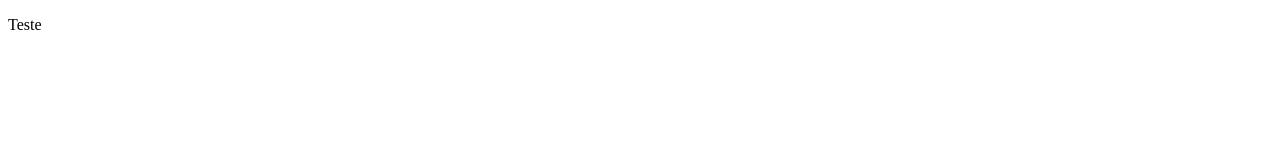
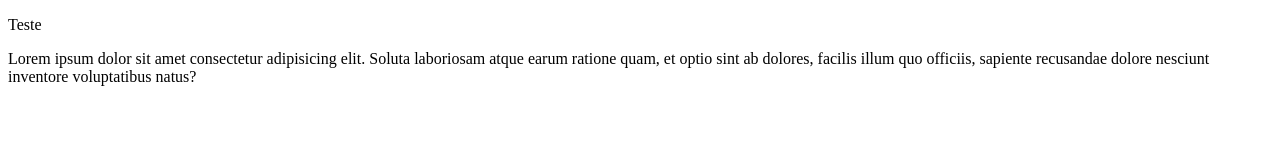
Before and after one commit to josielsn93/git-josiel-senai, a plain HTML site: page index.html in a window 1280 px wide. Drawn offline with Linux system fonts and the light colour scheme.

Commit message:
lorem ipsum

```diff
--- a/index.html
+++ b/index.html
@@ -10,6 +10,7 @@
 
 <body>
   <p>Teste</p>
+  <P>Lorem ipsum dolor sit amet consectetur adipisicing elit. Soluta laboriosam atque earum ratione quam, et optio sint ab dolores, facilis illum quo officiis, sapiente recusandae dolore nesciunt inventore voluptatibus natus?</P>
 </body>
 
 </html>
```
